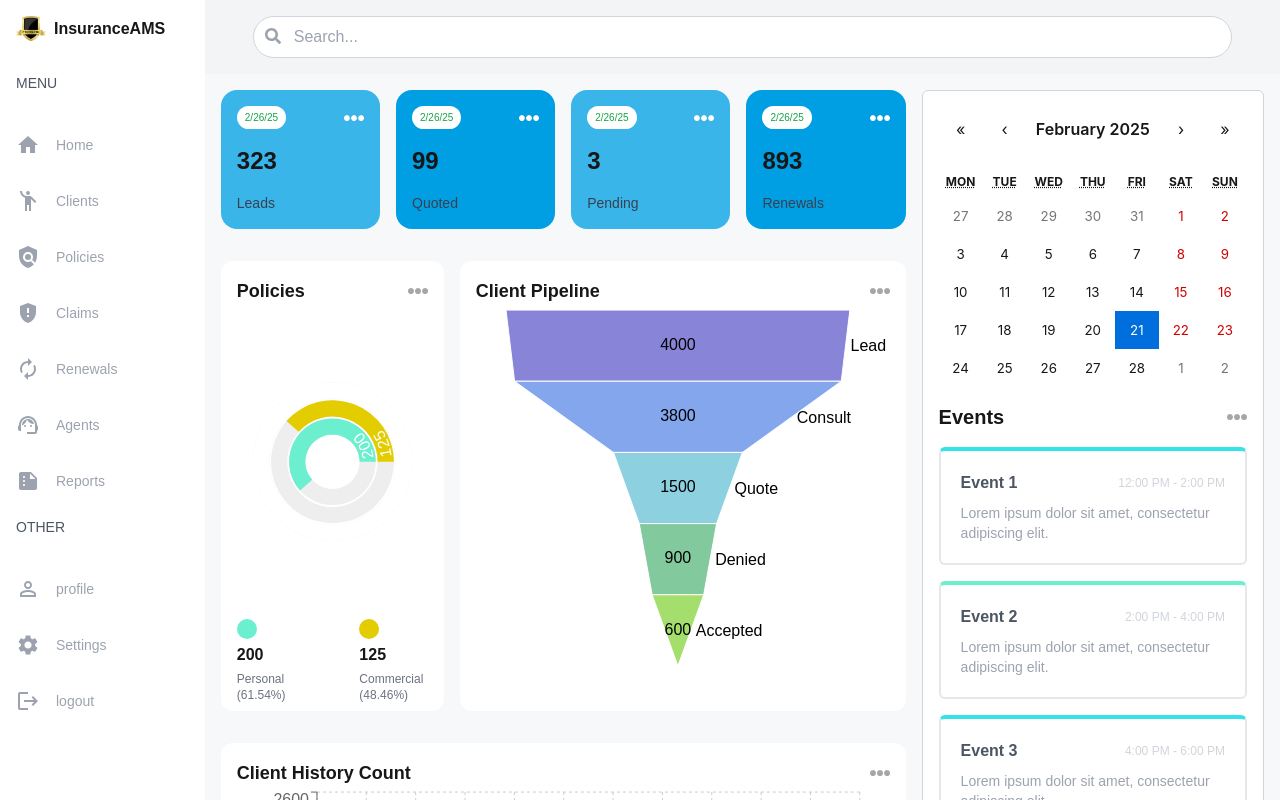
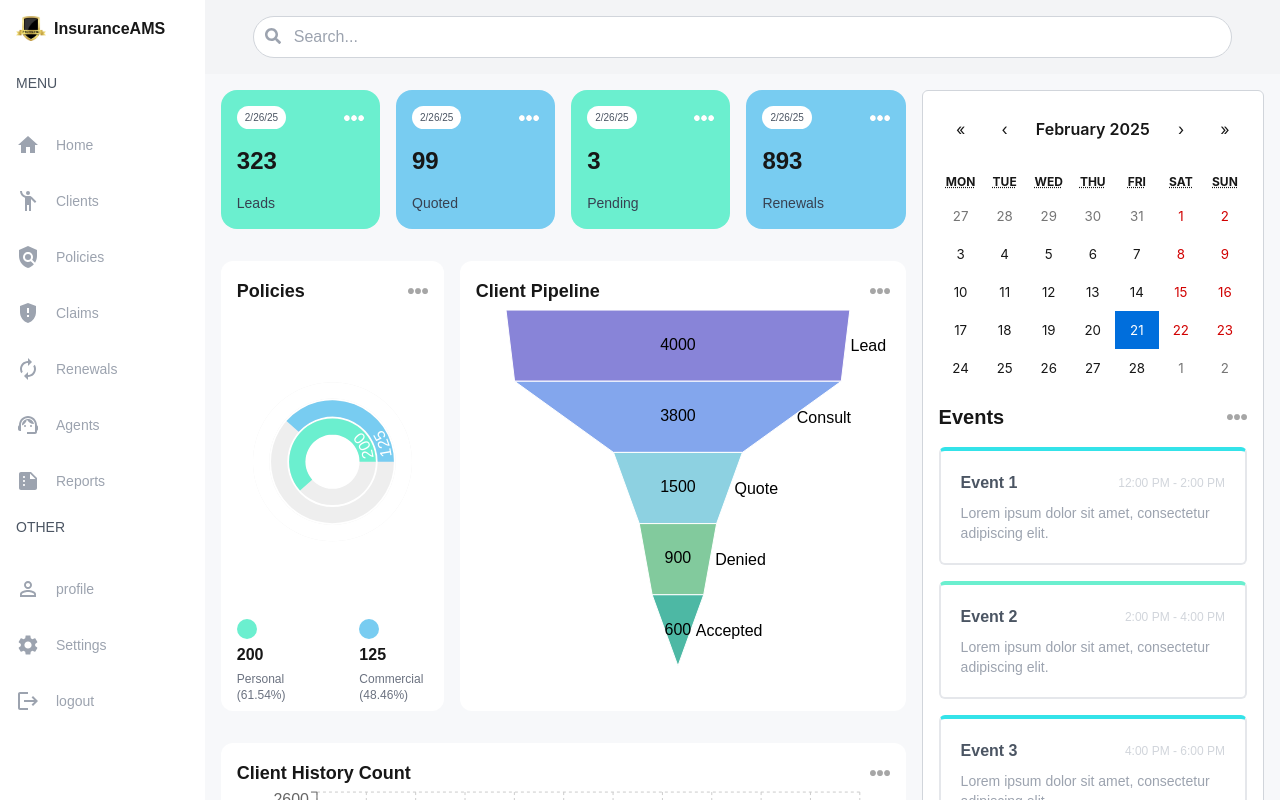
Before and after one commit to StrongKs/InsuranceAMS, a Next.js app in the folder insurance-ams/: page /admin in a window 1280 px wide. Built offline with nearby package versions, Linux system fonts and the light colour scheme.

Commit message:
make the page theme colors more cohesive. Helped by des

```diff
--- a/insurance-ams/src/Component/ClientPipelineChart.tsx
+++ b/insurance-ams/src/Component/ClientPipelineChart.tsx
@@ -55,7 +55,7 @@ const data = [
   {
     name: "Accepted",
     income: 600,
-    fill: "#a4de6c",
+    fill: "#4DB8A4",
   },
 ];
 
--- a/insurance-ams/src/Component/CountChart.tsx
+++ b/insurance-ams/src/Component/CountChart.tsx
@@ -21,7 +21,7 @@ const data = [
     name: "Commercial",
     uv: 125,
     pv: 99567,
-    fill: "#E3CC00",
+    fill: "#78CCF1",
   },
   {
     name: "Total",
@@ -75,7 +75,7 @@ const countChart = () => {
         </div>
 
         <div className="flex flex-col gap-1">
-          <div className="w-5 h-5 bg-vividYellow rounded-full" />
+          <div className="w-5 h-5 bg-accentBlue rounded-full" />
           <h1 className="font-bold">125</h1>
           <h2 className="text-xs text-gray-500">Commercial (48.46%)</h2>
         </div>
--- a/insurance-ams/src/Component/InsuredLineChart.tsx
+++ b/insurance-ams/src/Component/InsuredLineChart.tsx
@@ -90,7 +90,7 @@ const InsuredLineChart = () => {
           <Line
             type="monotone"
             dataKey="clients"
-            stroke="#82ca9d"
+            stroke="#83a6ed"
             strokeWidth={3}
           />
         </LineChart>
--- a/insurance-ams/src/Component/UserCard.tsx
+++ b/insurance-ams/src/Component/UserCard.tsx
@@ -2,14 +2,14 @@ import Image from "next/image";
 
 const UserCard = ({ type, amount }: { type: string; amount: number }) => {
   return (
-    <div className="rounded-2xl odd:bg-baseBlue even:bg-mainBlue p-4 flex-1 min-w-[130]">
+    <div className="rounded-2xl odd:bg-lightCyan even:bg-accentBlue p-4 flex-1 min-w-[130]">
       <div className="flex justify-between items-center">
-        <span className="text-[10px] bg-white px-2 py-1 rounded-full text-green-600">
+        <span className="text-[10px] bg-white px-2 py-1 rounded-full text-gray-600">
           2/26/25
         </span>
         <Image src="/more.png" alt="" width={20} height={20} />
       </div>
-      <h1 className="text-2xl font-semibold my-4">{amount}</h1>
+      <h1 className="text-2xl font-semibold my-4 ">{amount}</h1>
       <h2 className="text-sm font-medium text-gray-700">{type}</h2>
     </div>
   );
--- a/insurance-ams/tailwind.config.ts
+++ b/insurance-ams/tailwind.config.ts
@@ -20,6 +20,10 @@ const config: Config = {
         lightCyan: "#6BEFCF",
         vividRed: "#E34300",
         vividYellow: "#E3CC00",
+        skyblue: "#C8D9E6",
+        teal: "#567C8D",
+        rhino: "#2A3C6A",
+        shipCove: "#748FC4",
       },
     },
   },
```
